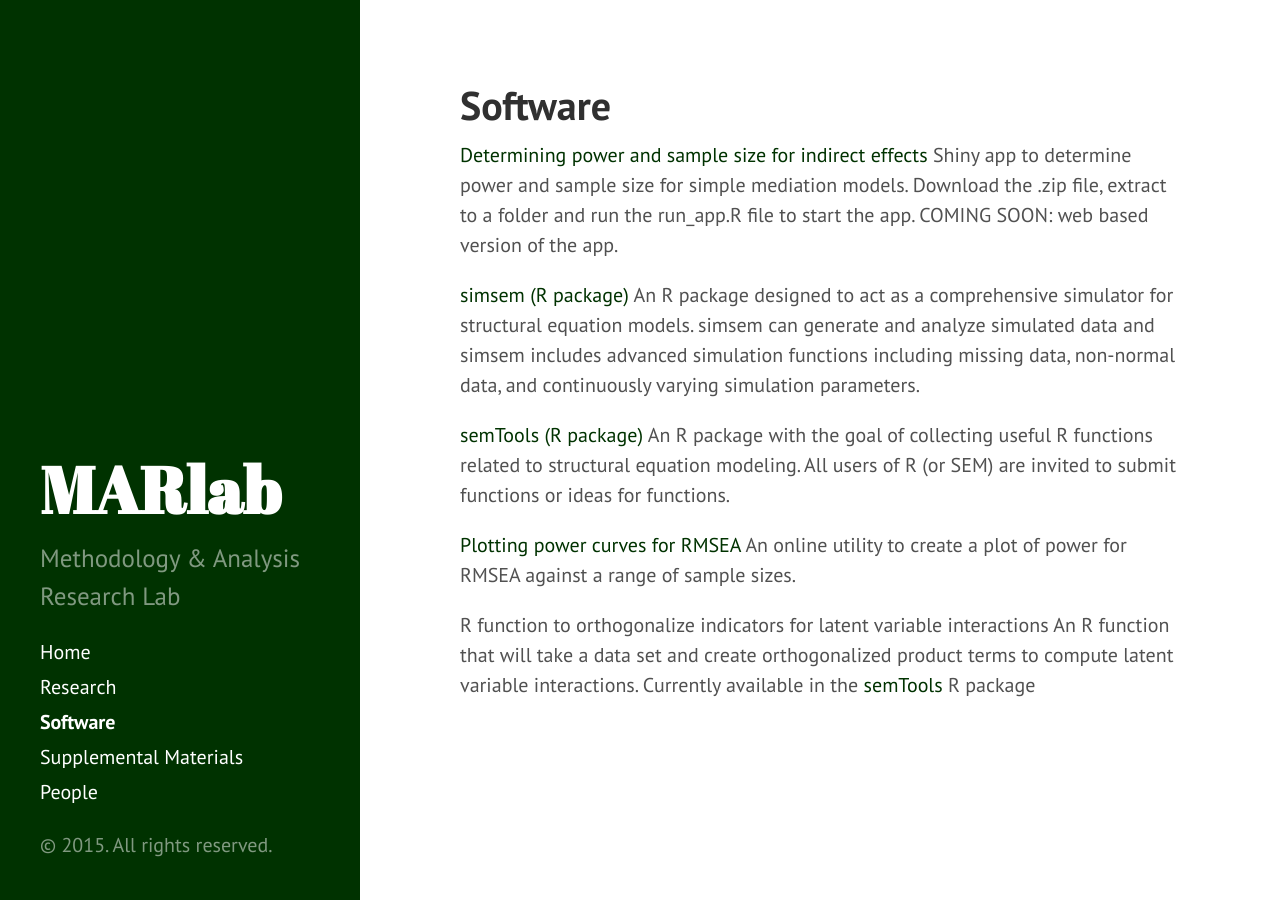
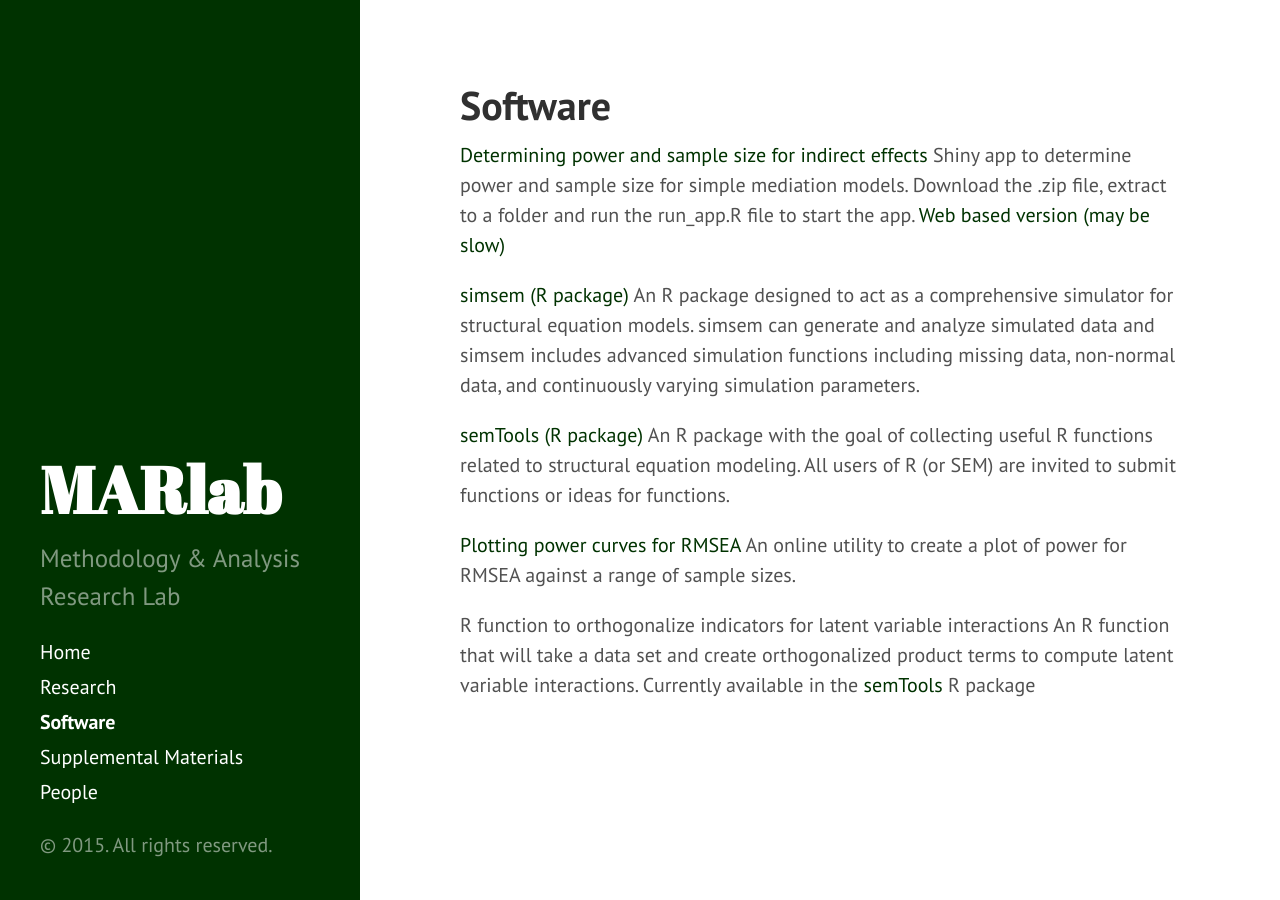
Before and after one commit to schoam4/schoam4.github.io, a Jekyll site: the page built from Software.md, in a window 1280 px wide. Built offline with Jekyll 4.4.1, drawn with Linux system fonts in a browser that asks for light colours; Markdown is read by kramdown in place of the engine named in the settings.

Commit message:
Update Software.md

```diff
--- a/Software.md
+++ b/Software.md
@@ -4,7 +4,7 @@
 ---
 
 [Determining power and sample size for indirect effects]()
-Shiny app to determine power and sample size for simple mediation models. Download the .zip file, extract to a folder and run the run_app.R file to start the app. COMING SOON: web based version of the app.
+Shiny app to determine power and sample size for simple mediation models. Download the .zip file, extract to a folder and run the run_app.R file to start the app. [Web based version (may be slow)](https://schoemanna.shinyapps.io/mc_power)
 
 [simsem](simsem.org) [(R package)](http://cran.r-project.org/web/packages/simsem/index.html)
 An R package designed to act as a comprehensive simulator for structural equation models. simsem can generate and analyze simulated data and simsem includes advanced simulation functions including missing data, non-normal data, and continuously varying simulation parameters.
```
